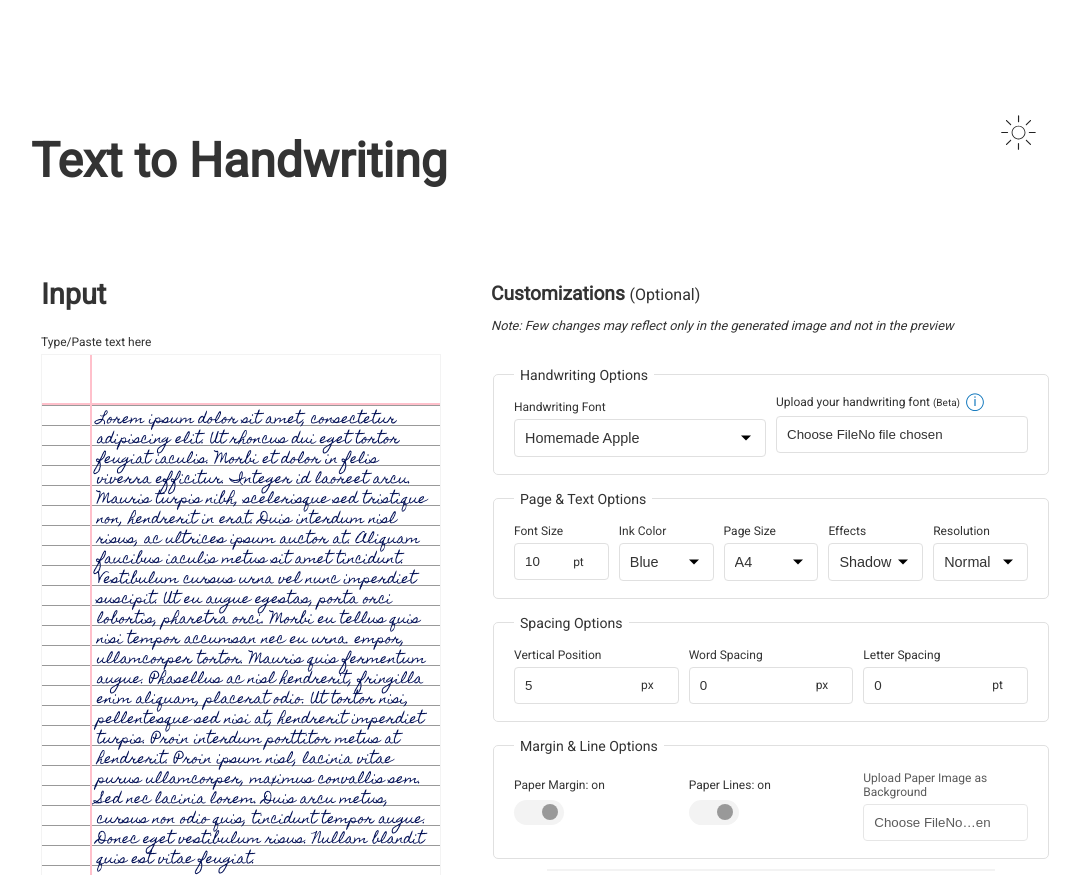
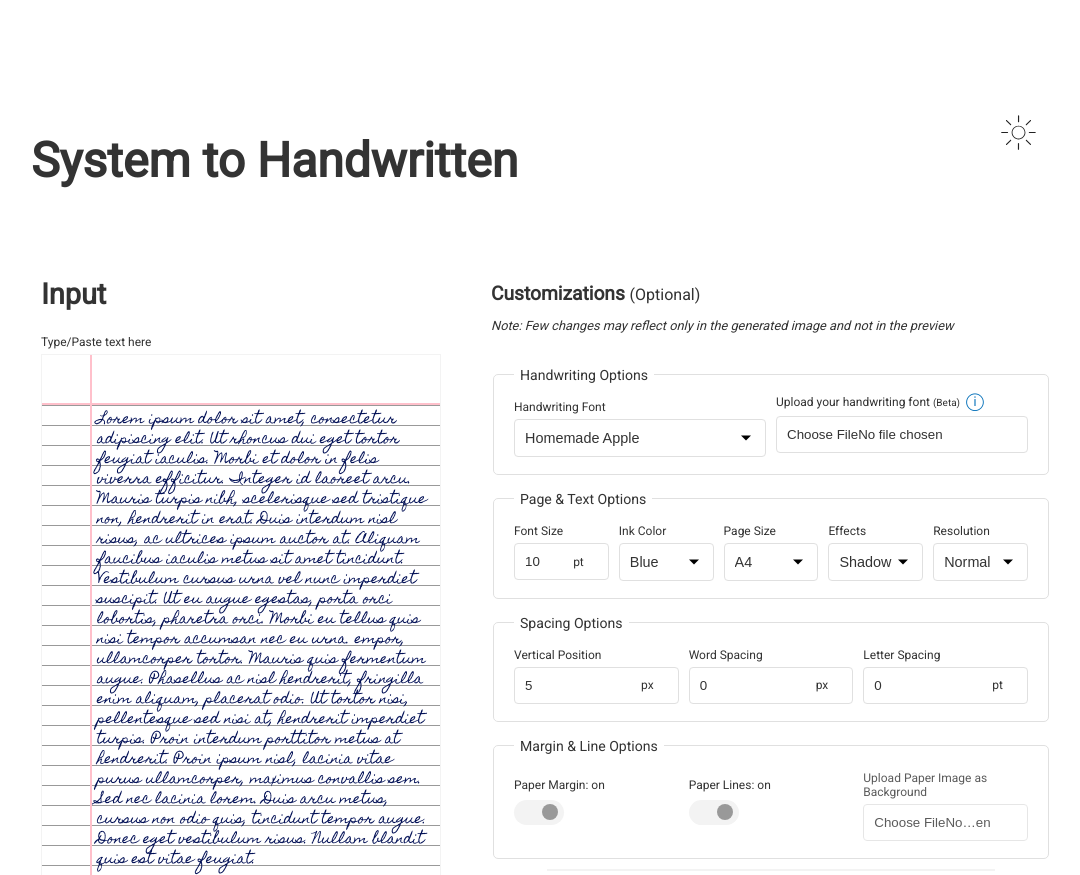
Before and after one commit to am-shubhagarwal/system-to-handwritten, a website with bundled scripts: page index.html in a window 1280 px wide. Shown: the top 875 px of the page, without its empty margins (69-1149 px from the left). Built offline with nearby package versions, Linux system fonts and the light colour scheme; no server answers; a web font is replaced by a local one.

Commit message:
updated heading

```diff
--- a/index.html
+++ b/index.html
@@ -99,7 +99,7 @@
             src="images/moon.svg"
         /></span>
       </button>
-      <h1>Text to Handwriting</h1>
+      <h1>System to Handwritten</h1>
       <section class="generate-image-section">
         <br /><br />
         <form id="generate-image-form">
```
